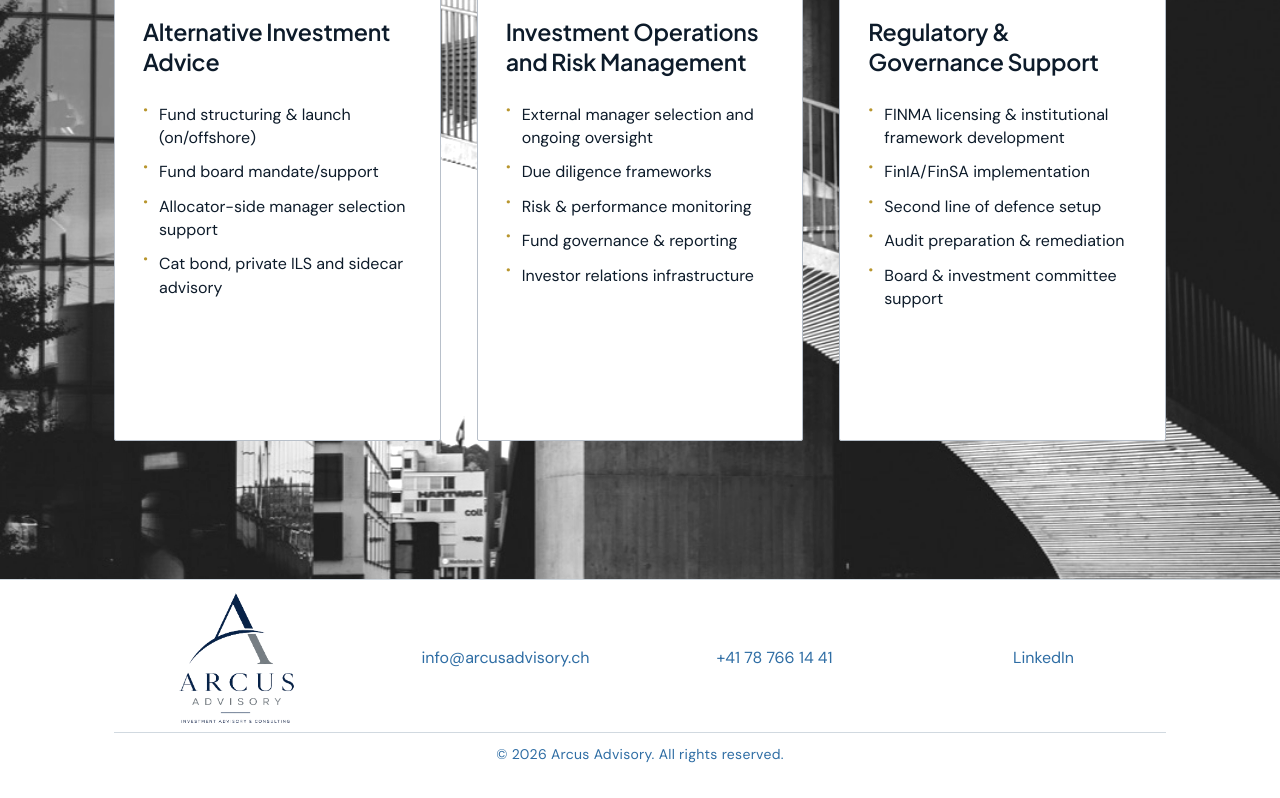
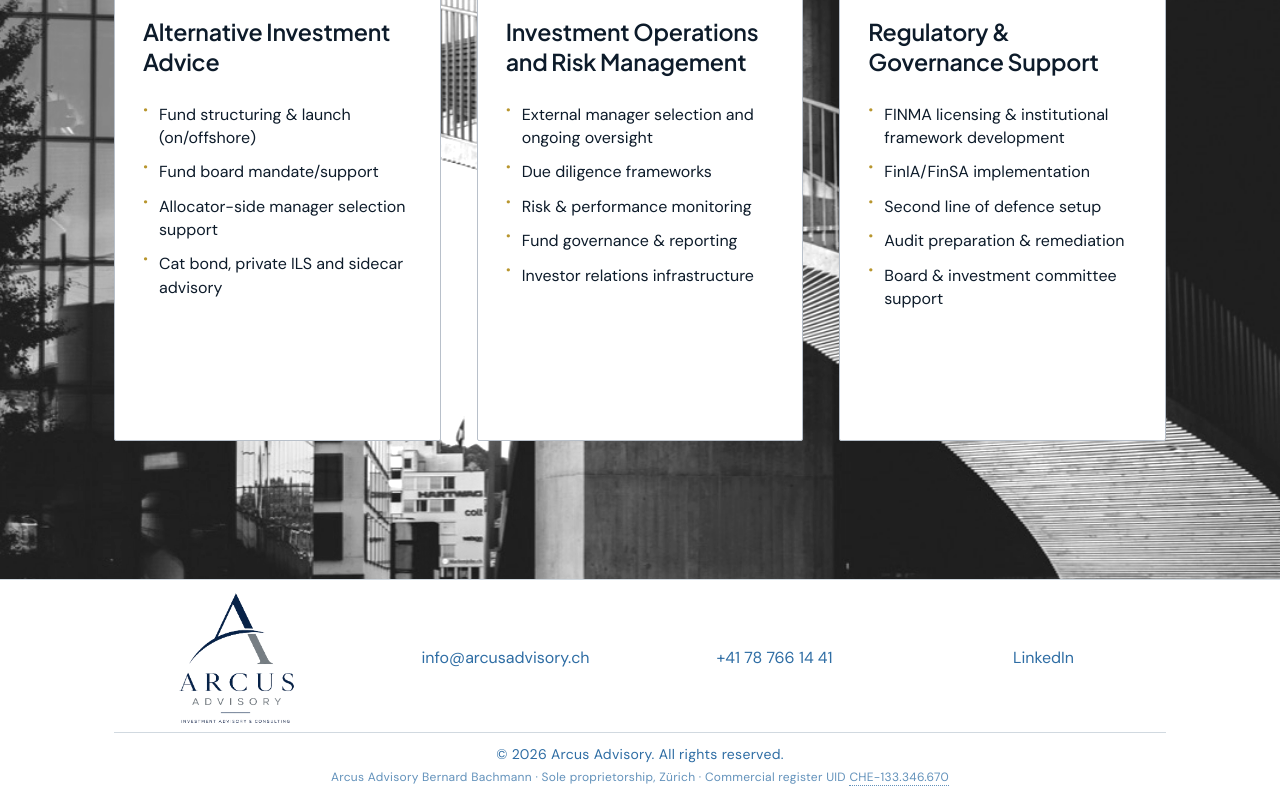
Before and after one commit to DoubleBBking/arcusadvisory, a plain HTML site: page index.html in a window 1280 px wide. Shown: the part 810-1608 px from the top of the page. Before the commit the page ends 1586 px from the top, so only its background shows below. Drawn offline with Linux system fonts and the light colour scheme.

Commit message:
Add commercial register line (UID CHE-133.346.670) to footer
Co-Authored-By: Claude Opus 5.5 <noreply@anthropic.com>
Claude-Session: https://claude.ai/code/session_0148oEXjE6Lk1aCCvBALga2U

```diff
--- a/index.html
+++ b/index.html
@@ -122,6 +122,7 @@
       </div>
       <div class="footer-bottom">
         <p>© 2026 Arcus Advisory. All rights reserved.</p>
+        <p class="footer-legal">Arcus Advisory Bernard Bachmann · Sole proprietorship, Zürich · Commercial register UID <a href="https://www.uid.admin.ch/Detail.aspx?uid_id=CHE133346670" target="_blank" rel="noopener noreferrer">CHE-133.346.670</a></p>
       </div>
     </div>
   </footer>
--- a/style.css
+++ b/style.css
@@ -545,6 +545,23 @@ footer img.logo {
   color: var(--steel);
   letter-spacing: 0.02em;
   white-space: nowrap;
+}
+
+.footer-bottom .footer-legal {
+  margin-top: 2px;
+  font-size: 0.75rem;
+  opacity: 0.75;
+  white-space: normal;
+}
+
+.footer-bottom .footer-legal a {
+  color: inherit;
+  text-decoration: none;
+  border-bottom: 1px dotted currentColor;
+}
+
+.footer-bottom .footer-legal a:hover {
+  color: var(--navy);
 }
 
 /* ── Services Page ── */
```
Also changed, not shown: contact.html (+1 -0 lines), cv.html (+1 -0 lines), services.html (+1 -0 lines).
